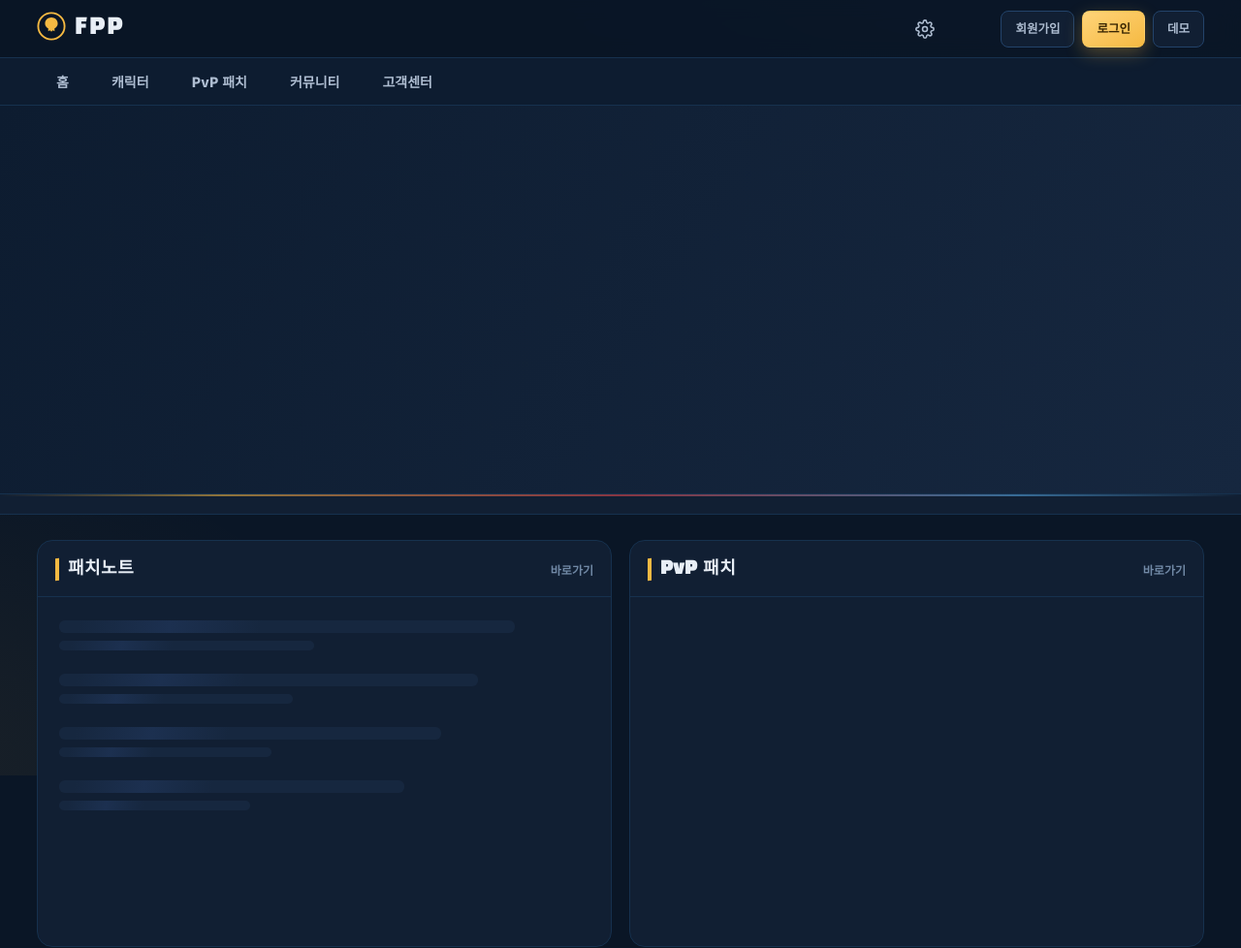
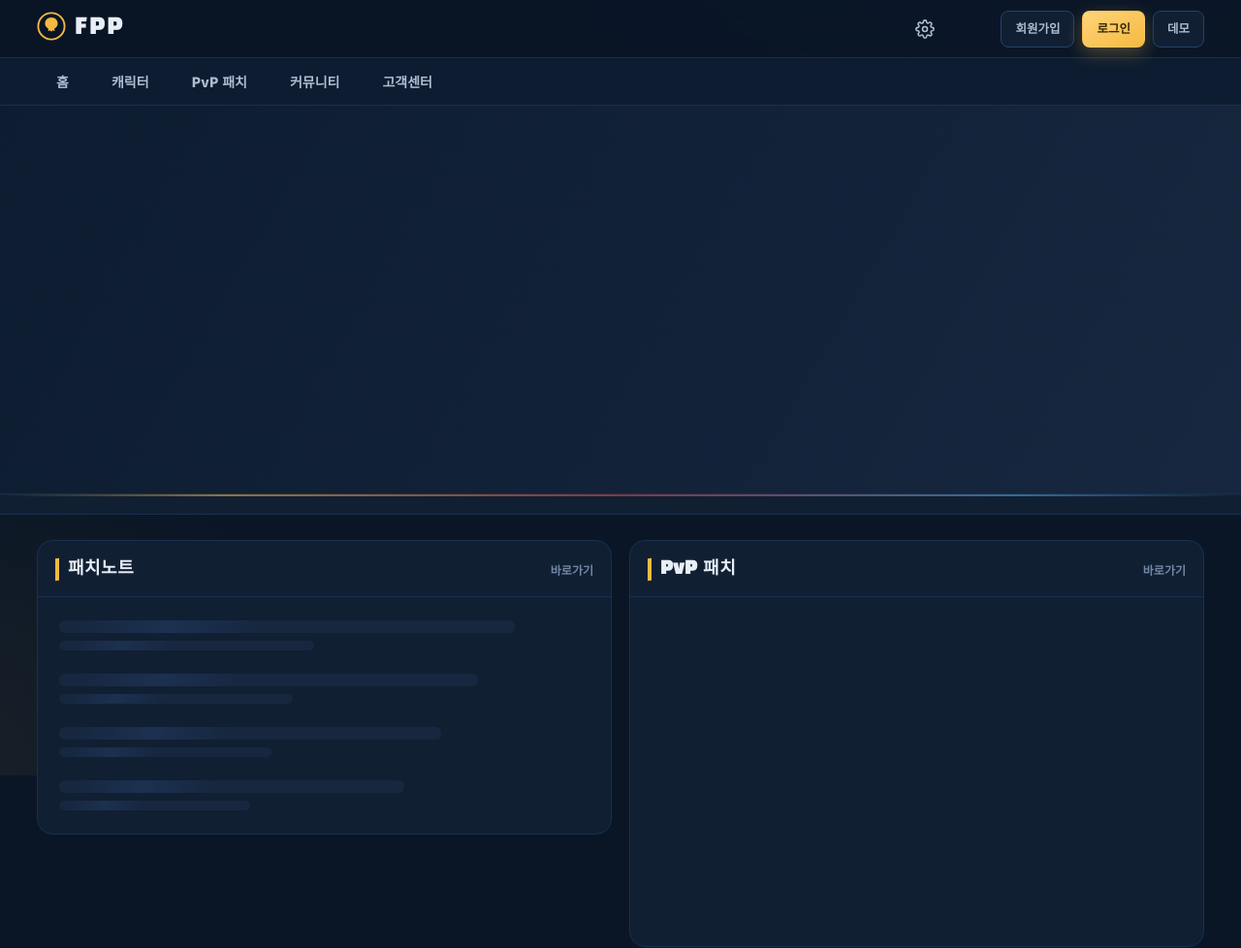
Before and after one commit to Kimnatsu/STGFPPatch, a plain HTML site: page Main.html in a window 1280 px wide. Shown: the top 978 px of the page at 97% size. Drawn offline with Linux system fonts and the light colour scheme; no server answers; a web font is replaced by a local one.

Commit message:
Modify .box--patch styles for better layout
Updated styles for .box--patch to adjust alignment and flex properties.

```diff
--- a/css/Main.css
+++ b/css/Main.css
@@ -24,9 +24,9 @@
 /* ===== 홈 2×2 그리드 ===== */
 .home-grid{display:grid;gap:18px;margin:26px 0 34px;grid-template-columns:1fr}
 @media (min-width:768px){.home-grid{grid-template-columns:1fr 1fr}}
-@media (min-width:768px){.box--patch.no-event{grid-row:span 2}}
-.box--patch .lst{flex:1}
-.box--patch.no-event .lst-row{flex:1 1 0}
+/* 패치노트는 목록 콘텐츠 높이만 사용하고 빈 영역을 만들지 않는다. */
+.box--patch{align-self:start}
+.box--patch .box-body,.box--patch .lst{flex:none}
 /* PvP Box — 아이콘 개수와 무관하게 Box 크기 유지 */
 .box--pvp{min-height:250px}
 @media (min-width:768px){.box--pvp{min-height:420px}}
```
